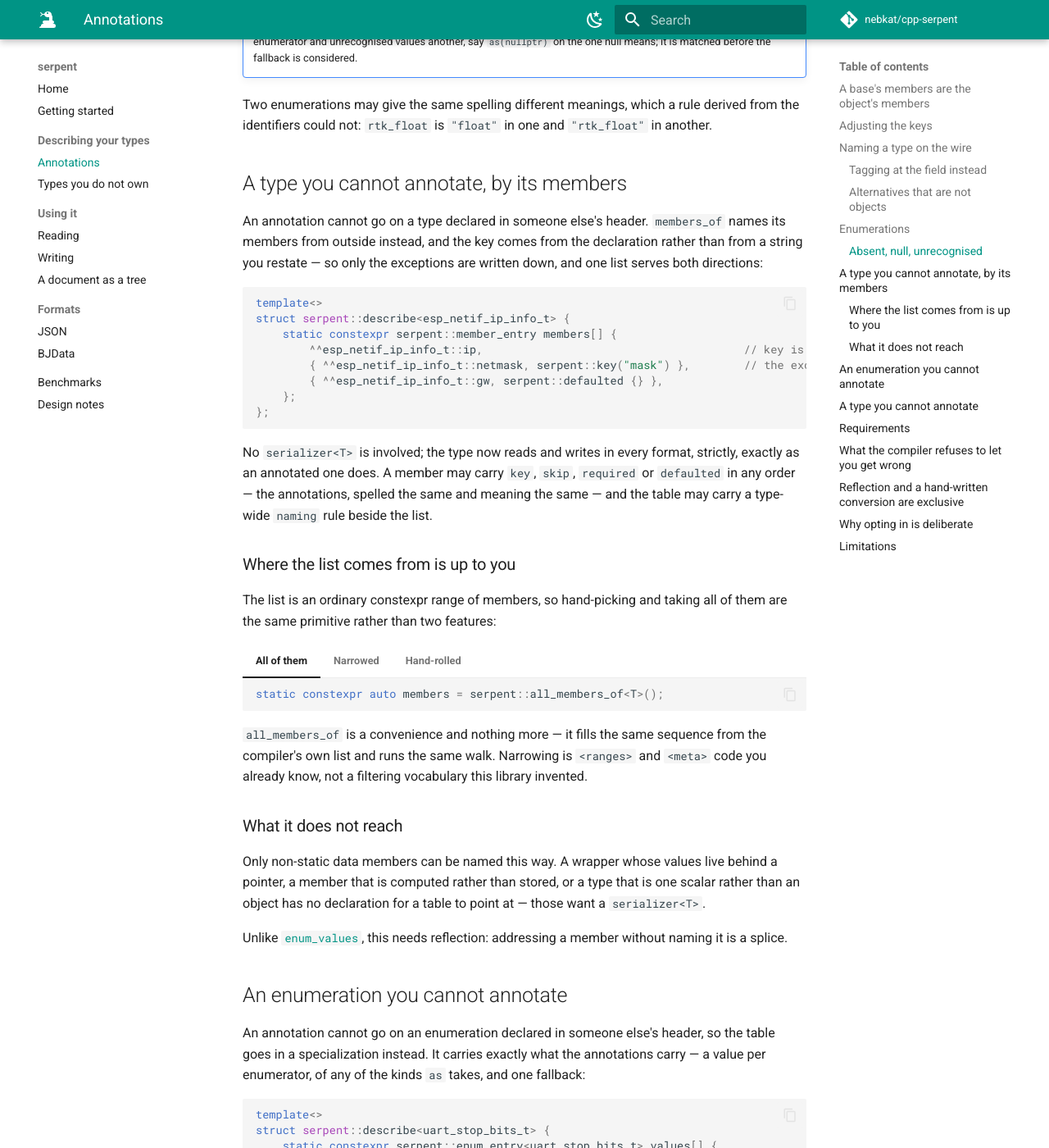
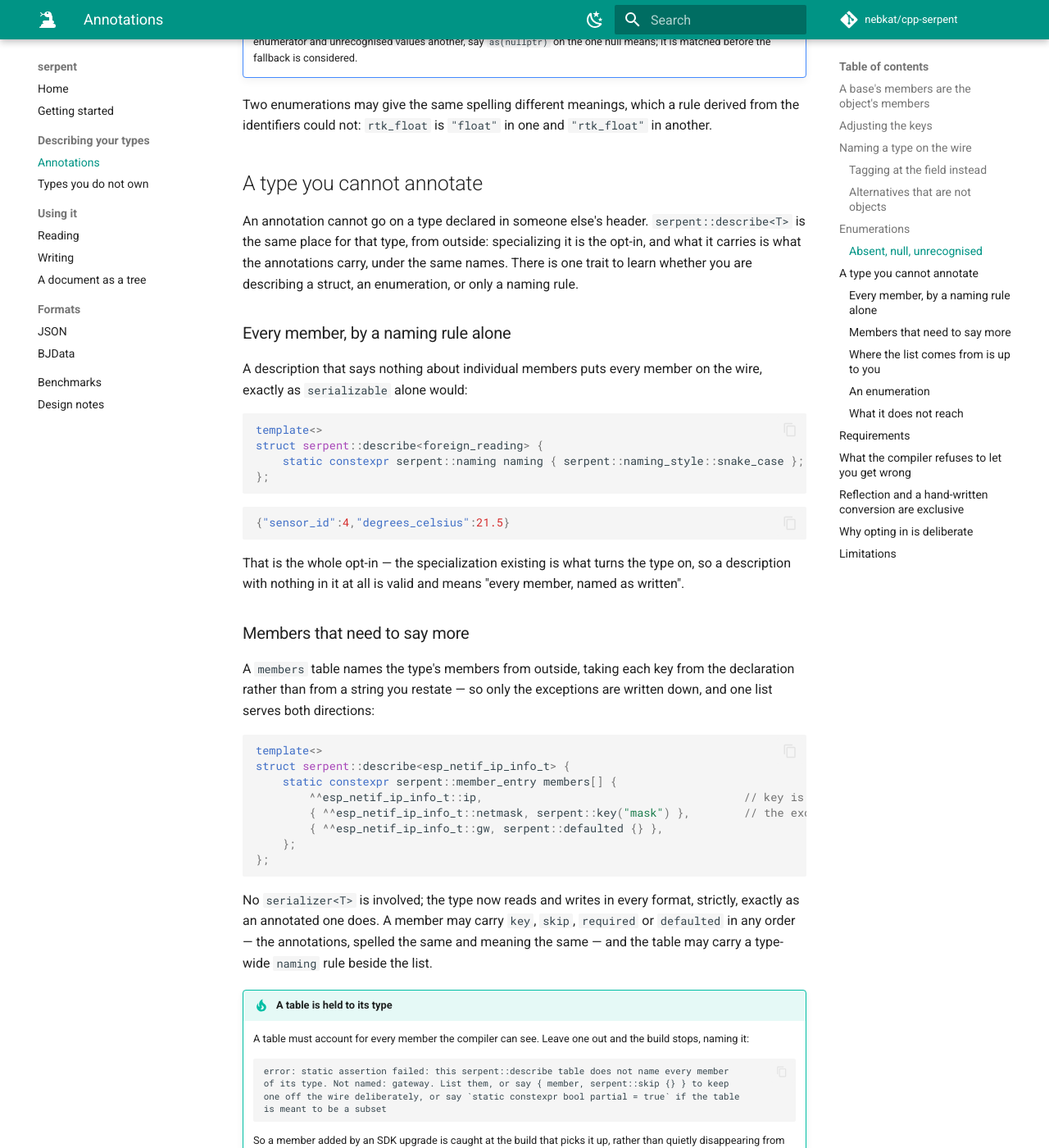
Before and after one commit to nebkat/cpp-serpent, an MkDocs documentation site: the page built from docs/reflection.md, in a window 1280 px wide and 1400 px high, scrolled down 5241 px. Shown: the whole window at 82% size. Built offline with MkDocs 1.6.1 and Material for MkDocs 9.7.7, drawn with Linux system fonts in a browser that asks for light colours; comment, search, counter and statistics services are not loaded; some of the changed text lies outside the part shown.

Commit message:
docs(reflection): One section for describing a type from outside
Three headings mirrored the three traits, and one of them told the reader a key could not
be renamed from out there, which the member table has always been able to do.

````diff
--- a/docs/reflection.md
+++ b/docs/reflection.md
@@ -234,11 +234,37 @@
 Two enumerations may give the same spelling different meanings, which a rule derived from the
 identifiers could not: `rtk_float` is `"float"` in one and `"rtk_float"` in another.
 
-## A type you cannot annotate, by its members
+## A type you cannot annotate
 
-An annotation cannot go on a type declared in someone else's header. `members_of` names its
-members from outside instead, and the key comes from the declaration rather than from a string
-you restate — so only the exceptions are written down, and one list serves both directions:
+An annotation cannot go on a type declared in someone else's header. `serpent::describe<T>` is
+the same place for that type, from outside: specializing it is the opt-in, and what it carries
+is what the annotations carry, under the same names. There is one trait to learn whether you are
+describing a struct, an enumeration, or only a naming rule.
+
+### Every member, by a naming rule alone
+
+A description that says nothing about individual members puts every member on the wire, exactly
+as `serializable` alone would:
+
+```cpp
+template<>
+struct serpent::describe<foreign_reading> {
+    static constexpr serpent::naming naming { serpent::naming_style::snake_case };
+};
+```
+
+```json
+{"sensor_id":4,"degrees_celsius":21.5}
+```
+
+That is the whole opt-in — the specialization existing is what turns the type on, so a
+description with nothing in it at all is valid and means "every member, named as written".
+
+### Members that need to say more
+
+A `members` table names the type's members from outside, taking each key from the declaration
+rather than from a string you restate — so only the exceptions are written down, and one list
+serves both directions:
 
 ```cpp
 template<>
@@ -255,6 +281,26 @@ No `serializer<T>` is involved; the type now reads and writes in every format, s
 as an annotated one does. A member may carry `key`, `skip`, `required` or `defaulted` in any
 order — the annotations, spelled the same and meaning the same — and the table may carry a
 type-wide `naming` rule beside the list.
+
+!!! tip "A table is held to its type"
+
+    A table must account for every member the compiler can see. Leave one out and the build
+    stops, naming it:
+
+    ```
+    error: static assertion failed: this serpent::describe table does not name every member
+    of its type. Not named: gateway. List them, or say { member, serpent::skip {} } to keep
+    one off the wire deliberately, or say `static constexpr bool partial = true` if the table
+    is meant to be a subset
+    ```
+
+    So a member added by an SDK upgrade is caught at the build that picks it up, rather than
+    quietly disappearing from everything you write. A table that is *meant* to be a subset says
+    so once:
+
+    ```cpp
+    static constexpr bool partial = true;
+    ```
 
 ### Where the list comes from is up to you
 
@@ -291,17 +337,7 @@ the same primitive rather than two features:
 compiler's own list and runs the same walk. Narrowing is `<ranges>` and `<meta>` code you already
 know, not a filtering vocabulary this library invented.
 
-### What it does not reach
-
-Only non-static data members can be named this way. A wrapper whose values live behind a pointer,
-a member that is computed rather than stored, or a type that is one scalar rather than an object
-has no declaration for a table to point at — those want a `serializer<T>`.
-
-Unlike [`enum_values`](#an-enumeration-you-cannot-annotate), this needs reflection: addressing a
-member without naming it is a splice.
-
-## An enumeration you cannot annotate
-
+### An enumeration
 An annotation cannot go on an enumeration declared in someone else's header, so the table goes
 in a specialization instead. It carries exactly what the annotations carry — a value per
 enumerator, of any of the kinds `as` takes, and one fallback:
@@ -337,26 +373,14 @@ way to map an enumeration on a toolchain that has none.
     enumerating them. So an enumerator added by an SDK upgrade is caught at the build that
     picks it up, rather than quietly reading and writing as the fallback.
 
-## A type you cannot annotate
+### What it does not reach
 
-You cannot put an annotation on someone else's type, so the opt-in is a trait instead. It
-carries the naming rule as well, because with no conversion function of your own there is
-nowhere else for a type-level setting to live — the trait is the only surface you control:
+Only non-static data members can be named this way. A wrapper whose values live behind a pointer,
+a member that is computed rather than stored, or a type that is one scalar rather than an object
+has no declaration for a table to point at — those want a `serializer<T>`.
 
-```cpp
-template<>
-struct serpent::describe<foreign_reading> {
-    static constexpr serpent::naming_style style = serpent::naming_style::snake_case;
-};
-```
-
-```json
-{"sensor_id":4,"degrees_celsius":21.5}
-```
-
-Every field is included and none can be renamed individually, because `key` and `skip` go on
-the fields. When you need that much control over a type you do not own, write the conversion
-by hand — see [Types you do not own](types.md#types-you-do-not-own).
+Unlike [an enumeration's table](#an-enumeration), a `members` table needs reflection:
+addressing a member without naming it is a splice.
 
 ## Requirements
 
--- a/docs/types.md
+++ b/docs/types.md
@@ -89,10 +89,10 @@
 You cannot annotate a type from someone else's header, and you cannot add a hidden friend to
 it. Three ways in, shortest first.
 
-### Opt it into reflection from outside
+### Describe it from outside
 
-The trait says yes on the type's behalf, and may carry the naming rule the annotation would
-have:
+`serpent::describe<T>` is the annotation block's counterpart for a type you did not declare.
+Specializing it is the opt-in, and it may carry the naming rule the annotation would have:
 
 ```cpp
 template<>
@@ -105,8 +105,11 @@
 {"sensor_id":4,"degrees_celsius":21.5}
 ```
 
-Every field is included, so this fits a type whose fields you want as they are. There is no
-way to rename or skip one from out here — for that, use a form below.
+Every field is included, so this fits a type whose fields you want as they are. When one needs
+renaming or keeping off the wire, the same description carries a `members` table that takes the
+per-member annotations — see [a type you cannot
+annotate](reflection.md#members-that-need-to-say-more). Reach for a form below only when the
+conversion itself has to be yours.
 
 ### The macro, beside the type
 
````
Also changed, not shown: 1 other file.
